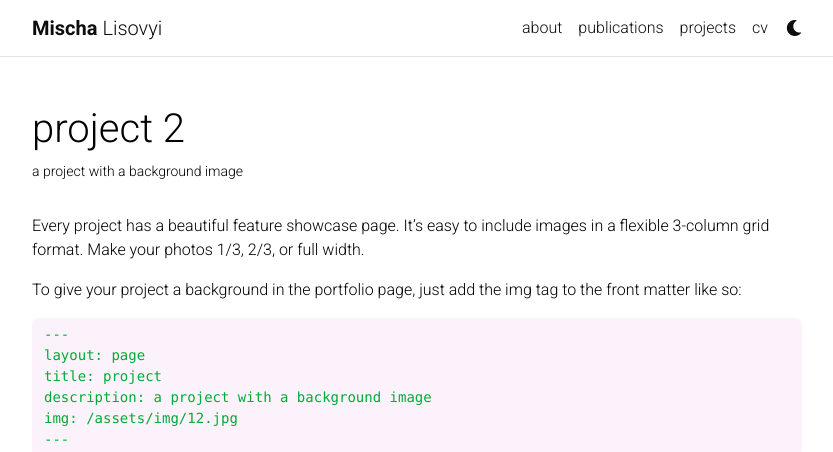
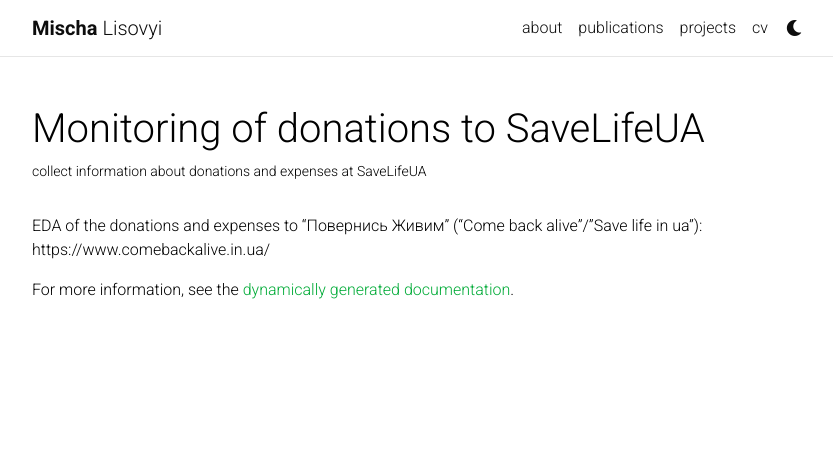
Before and after one commit to mlisovyi/mlisovyi.github.io, a Jekyll site: the page built from _projects/2_project.md, in a window 1280 px wide and 1400 px high. Shown: the top 452 px of the window, without its empty margins (223-1056 px from the left). Built offline with Jekyll 4.4.1, drawn with Linux system fonts in a browser that asks for light colours; full-size pictures stand in for the smaller copies a plugin makes; comment, search, counter and statistics services are not loaded; a style sheet for code colours, icons or effects is not loaded; some of the changed text lies outside the part shown; grey boxes are pictures that could not be loaded.

Commit message:
describe 2 pet projects

````diff
--- a/_projects/2_project.md
+++ b/_projects/2_project.md
@@ -1,80 +1,12 @@
 ---
 layout: page
-title: project 2
-description: a project with a background image
-img: assets/img/3.jpg
+title: Monitoring of donations to SaveLifeUA
+description: collect information about donations and expenses at SaveLifeUA
+img: assets/img/projects/daily_cum.png
 importance: 2
-category: work
+category: fun
 ---
 
-Every project has a beautiful feature showcase page.
-It's easy to include images in a flexible 3-column grid format.
-Make your photos 1/3, 2/3, or full width.
+EDA of the donations and expenses to "Повернись Живим" ("Come back alive"/"Save life in ua"): https://www.comebackalive.in.ua/
 
-To give your project a background in the portfolio page, just add the img tag to the front matter like so:
-
-    ---
-    layout: page
-    title: project
-    description: a project with a background image
-    img: /assets/img/12.jpg
-    ---
-
-<div class="row">
-    <div class="col-sm mt-3 mt-md-0">
-        {% include figure.html path="assets/img/1.jpg" title="example image" class="img-fluid rounded z-depth-1" %}
-    </div>
-    <div class="col-sm mt-3 mt-md-0">
-        {% include figure.html path="assets/img/3.jpg" title="example image" class="img-fluid rounded z-depth-1" %}
-    </div>
-    <div class="col-sm mt-3 mt-md-0">
-        {% include figure.html path="assets/img/5.jpg" title="example image" class="img-fluid rounded z-depth-1" %}
-    </div>
-</div>
-<div class="caption">
-    Caption photos easily. On the left, a road goes through a tunnel. Middle, leaves artistically fall in a hipster photoshoot. Right, in another hipster photoshoot, a lumberjack grasps a handful of pine needles.
-</div>
-<div class="row">
-    <div class="col-sm mt-3 mt-md-0">
-        {% include figure.html path="assets/img/5.jpg" title="example image" class="img-fluid rounded z-depth-1" %}
-    </div>
-</div>
-<div class="caption">
-    This image can also have a caption. It's like magic.
-</div>
-
-You can also put regular text between your rows of images.
-Say you wanted to write a little bit about your project before you posted the rest of the images.
-You describe how you toiled, sweated, *bled* for your project, and then... you reveal its glory in the next row of images.
-
-
-<div class="row justify-content-sm-center">
-    <div class="col-sm-8 mt-3 mt-md-0">
-        {% include figure.html path="assets/img/6.jpg" title="example image" class="img-fluid rounded z-depth-1" %}
-    </div>
-    <div class="col-sm-4 mt-3 mt-md-0">
-        {% include figure.html path="assets/img/11.jpg" title="example image" class="img-fluid rounded z-depth-1" %}
-    </div>
-</div>
-<div class="caption">
-    You can also have artistically styled 2/3 + 1/3 images, like these.
-</div>
-
-
-The code is simple.
-Just wrap your images with `<div class="col-sm">` and place them inside `<div class="row">` (read more about the <a href="https://getbootstrap.com/docs/4.4/layout/grid/">Bootstrap Grid</a> system).
-To make images responsive, add `img-fluid` class to each; for rounded corners and shadows use `rounded` and `z-depth-1` classes.
-Here's the code for the last row of images above:
-
-{% raw %}
-```html
-<div class="row justify-content-sm-center">
-    <div class="col-sm-8 mt-3 mt-md-0">
-        {% include figure.html path="assets/img/6.jpg" title="example image" class="img-fluid rounded z-depth-1" %}
-    </div>
-    <div class="col-sm-4 mt-3 mt-md-0">
-        {% include figure.html path="assets/img/11.jpg" title="example image" class="img-fluid rounded z-depth-1" %}
-    </div>
-</div>
-```
-{% endraw %}
+For more information, see the [dynamically generated documentation](https://mlisovyi.github.io/save_life_in_ua/).
````
Also changed, not shown: _projects/1_project.md (+8 -70 lines), assets/img/projects/daily_cum.png (added), assets/img/projects/map_screenshot.jpeg (added).
